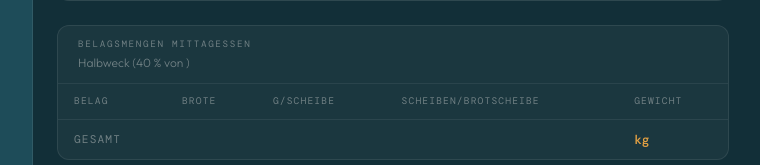
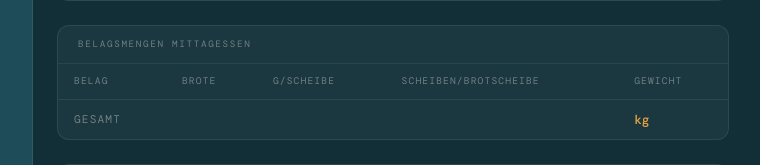
Before and after one commit to TrustyphoneP/rundballen25, a Django app: template templates/meals/fruehstueck.html in a window 1280 px wide. Shown: the part 471-636 px from the top of the page, without its empty margins (191-951 px from the left). Run offline with Django 5.2, Linux system fonts and the light colour scheme; the template is opened without the code that fills it, so the values that code supplies are empty; some libraries are stand-ins or nearby versions.

Commit message:
fixed frühstück template

```diff
--- a/templates/meals/fruehstueck.html
+++ b/templates/meals/fruehstueck.html
@@ -127,9 +127,6 @@
     <div class="card overflow-hidden mb-6">
       <div class="px-5 py-3 border-b" style="border-color:rgba(240,237,232,0.07);">
         <div class="section-mono">Belagsmengen Mittagessen</div>
-        <div class="text-xs mt-1" style="color:rgba(240,237,232,0.4);">
-          {{ halbweck_mittag }} Halbweck (40 % von {{ halbweck_total }})
-        </div>
       </div>
       <table>
         <thead>
```
